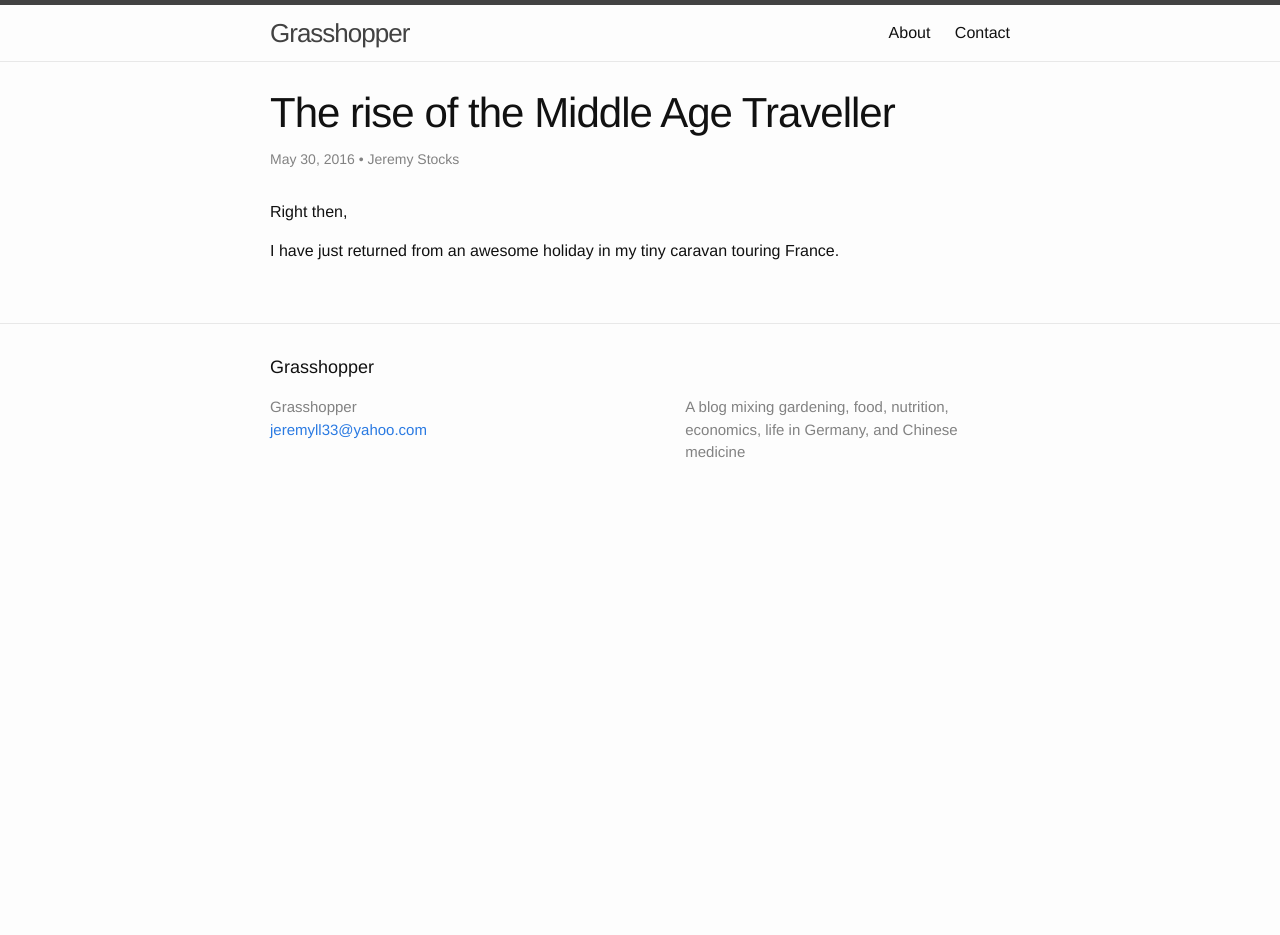
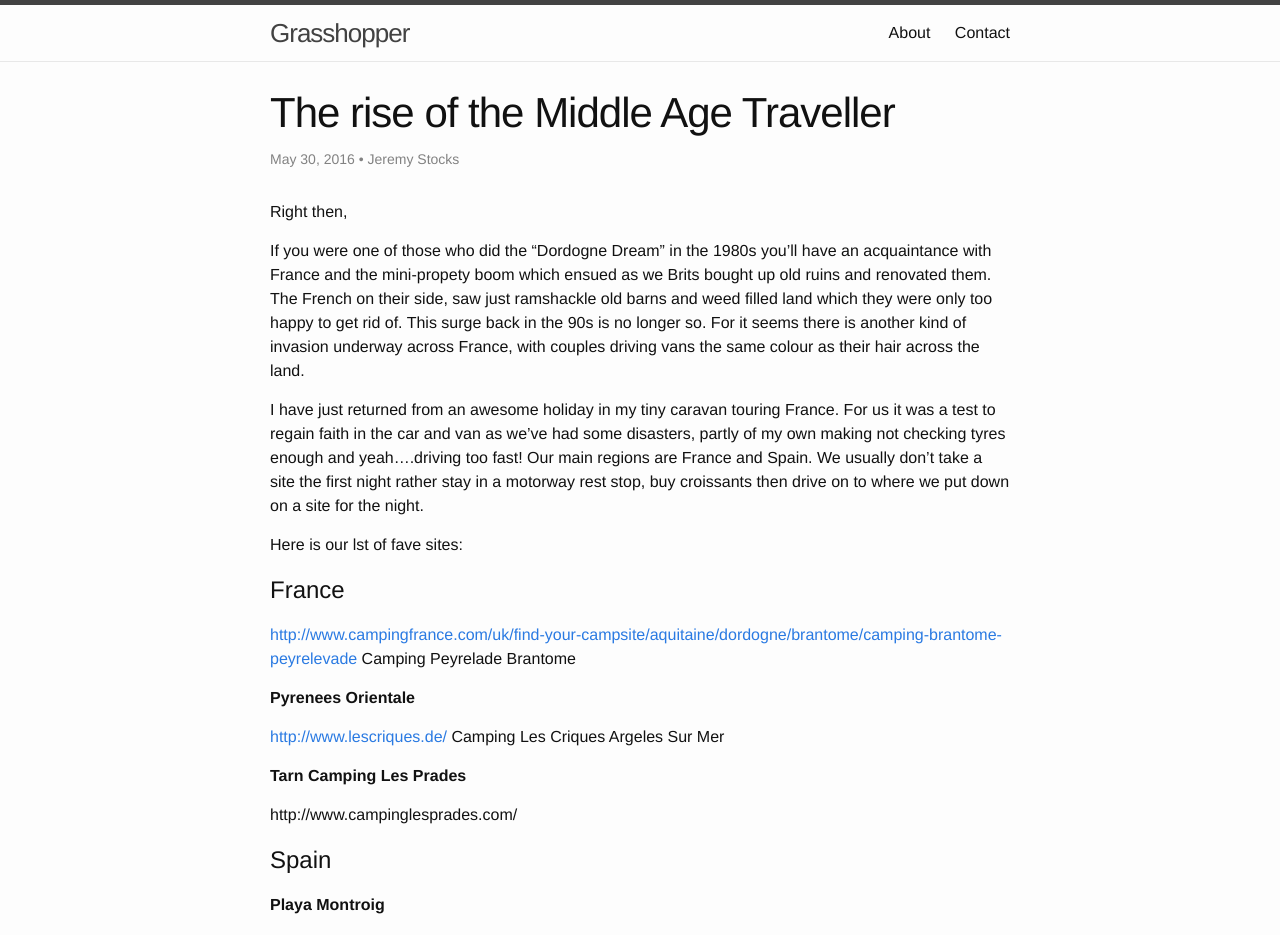
Before and after one commit to baffbarker/grasshopper, a Jekyll site: the page built from _posts/2016-05-30-The-rise-of-the-Middle-Age-Traveller.markdown, in a window 1280 px wide and 1400 px high. Shown: the top 935 px of the window. Built offline with Jekyll 4.4.1, drawn with Linux system fonts in a browser that asks for light colours; comment, search, counter and statistics services are not loaded; some of the changed text lies outside the part shown.

Commit message:
added caravan

```diff
--- a/_posts/2016-05-30-The-rise-of-the-Middle-Age-Traveller.markdown
+++ b/_posts/2016-05-30-The-rise-of-the-Middle-Age-Traveller.markdown
@@ -7,4 +7,41 @@ categories: caravan
 
 Right then,
 
-I have just returned from an awesome holiday in my tiny caravan touring France.
+If you were one of those who did the "Dordogne Dream" in the 1980s you'll have an acquaintance with France and the mini-propety boom which ensued as we Brits bought up old ruins and renovated them. The French on their side, saw just ramshackle old barns and weed filled land which they were only too happy to get rid of. This surge back in the 90s is no longer so. For it seems there is another kind of invasion underway across France, with couples driving vans the same colour as their hair across the land.
+
+I have just returned from an awesome holiday in my tiny caravan touring France. For us it was a test to regain faith in the car and van as we've had some disasters, partly of my own making not checking tyres enough and yeah....driving too fast! Our main regions are France and Spain. We usually don't take a site the first night rather stay in a motorway rest stop, buy croissants then drive on to where we put down on a site for the night.
+
+Here is our lst of fave sites:
+
+France
+======
+
+<http://www.campingfrance.com/uk/find-your-campsite/aquitaine/dordogne/brantome/camping-brantome-peyrelevade> Camping Peyrelade Brantome
+
+**Pyrenees Orientale**
+
+<http://www.lescriques.de/> Camping Les Criques Argeles Sur Mer
+
+**Tarn Camping Les Prades**
+
+http://www.campinglesprades.com/
+
+
+Spain
+=====
+
+**Playa Montroig**
+
+http://www.playamontroig.com/en
+
+**Los Madrillos**
+
+http://www.campinglosmadriles.com/es/index.php?
+
+**Camping Javea**
+
+http://www.campingjavea.es/
+
+I'll be blogging more on this subject but this is just a start....
+
+![Text](http://encaravana.com/sites/default/files/images/KNAUS-SPORT-400-LK-2.jpg)
```
Also changed, not shown: _posts/2016-05-06-welcome-to-jekyll.markdown (deleted, +0 -25 lines), _posts/2016-05-07-Welcome to Grasshopper.markdown (deleted, +0 -8 lines), _posts/2016-05-07-post two.markdown (deleted, +0 -8 lines), _posts/2016-05-08-post-three.markdown (deleted, +0 -8 lines).
